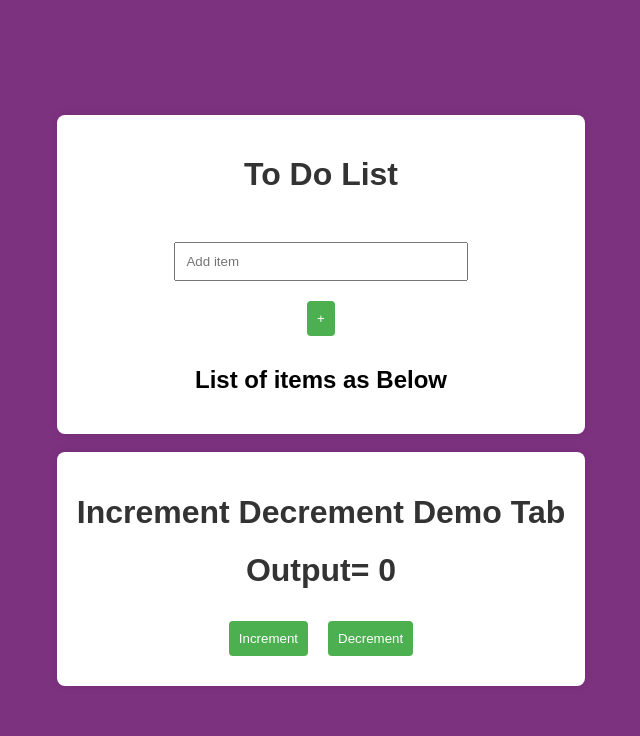
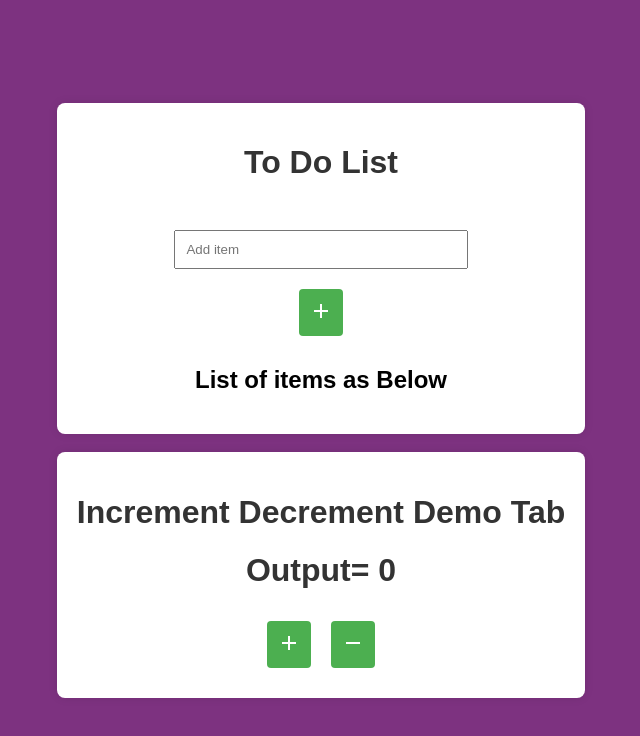
Before and after one commit to hrushikeshpthube/ToDoList, a React (Create React App) app in the folder todolist/: page / in a window 1280 px wide. Shown: the top 736 px of the page, without its empty margins (319-959 px from the left). Built offline with nearby package versions, Linux system fonts and the light colour scheme.

Commit message:
adding material UI icons

```diff
--- a/todolist/package.json
+++ b/todolist/package.json
@@ -3,9 +3,14 @@
   "version": "0.1.0",
   "private": true,
   "dependencies": {
+    "@emotion/react": "^11.11.1",
+    "@emotion/styled": "^11.11.0",
+    "@mui/icons-material": "^5.14.18",
+    "@mui/material": "^5.14.18",
     "@testing-library/jest-dom": "^5.17.0",
     "@testing-library/react": "^13.4.0",
     "@testing-library/user-event": "^13.5.0",
+    "install": "^0.13.0",
     "react": "^18.2.0",
     "react-dom": "^18.2.0",
     "react-scripts": "5.0.1",
--- a/todolist/src/App.js
+++ b/todolist/src/App.js
@@ -1,5 +1,6 @@
 import React, { useState } from "react";
 import ToDoList from "./ToDoList";
+import AddOutlinedIcon from '@mui/icons-material/AddOutlined';
 
 
 
@@ -48,7 +49,7 @@ const APP = () => {
       <div className="main-Div">
         <h1 >To Do List</h1><br></br>
         <input type="text" placeholder="Add item" value={inputitem} onChange={InputEvent} /><br></br>
-        <button onClick={AddItem} >+</button>
+        <button onClick={AddItem} ><AddOutlinedIcon /></button>
         <h2>List of items as Below</h2>
         <ol>
           {ItemArray.map((item, index) => {
--- a/todolist/src/IncToDO.jsx
+++ b/todolist/src/IncToDO.jsx
@@ -1,4 +1,6 @@
 import React, { useState } from "react";
+import AddIcon from '@mui/icons-material/Add';
+import RemoveIcon from '@mui/icons-material/Remove';
 const IncToDO = () => {
 
     const [num, setNum] = useState(0)
@@ -23,8 +25,8 @@ const IncToDO = () => {
         <div className="main-Div">
             <h1>Increment Decrement Demo Tab </h1>
             <h1 >Output= {num}</h1>
-            <button onClick={IncreNum}>Increment</button>
-            <button onClick={DecreNum}>Decrement</button>
+            <button onClick={IncreNum}><AddIcon /></button>
+            <button onClick={DecreNum}><RemoveIcon /></button>
 
         </div>
     )
--- a/todolist/src/ToDoList.jsx
+++ b/todolist/src/ToDoList.jsx
@@ -1,4 +1,5 @@
 import React from "react";
+import DeleteForeverIcon from '@mui/icons-material/DeleteForever';
 
 
 const ToDoList = (props) => {
@@ -10,7 +11,7 @@ const ToDoList = (props) => {
                 () => {
                     props.onSelect(props.id)
                 }
-            } className="delete-btn">-</button>
+            } className="delete-btn"><DeleteForeverIcon /></button>
             <li> {props.text}</li>
         </div>
 
```
Also changed, not shown: 1 other file (tests, documents, lock files or other folders).
